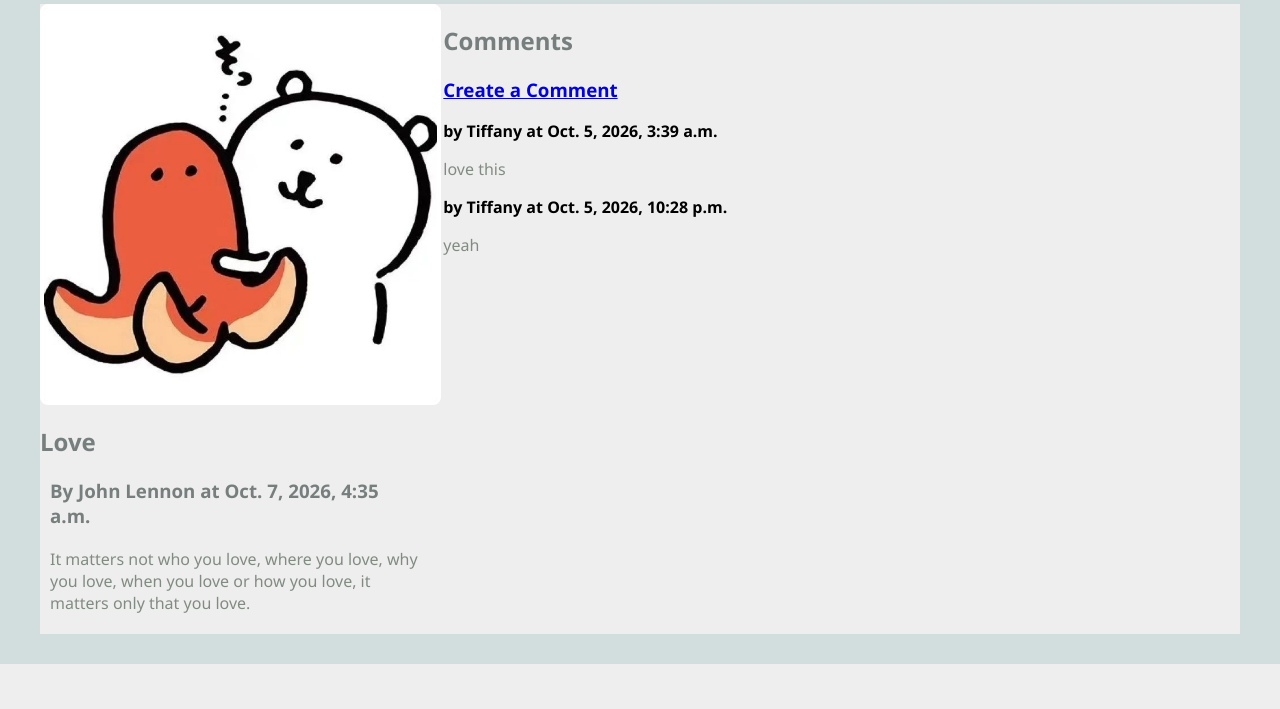
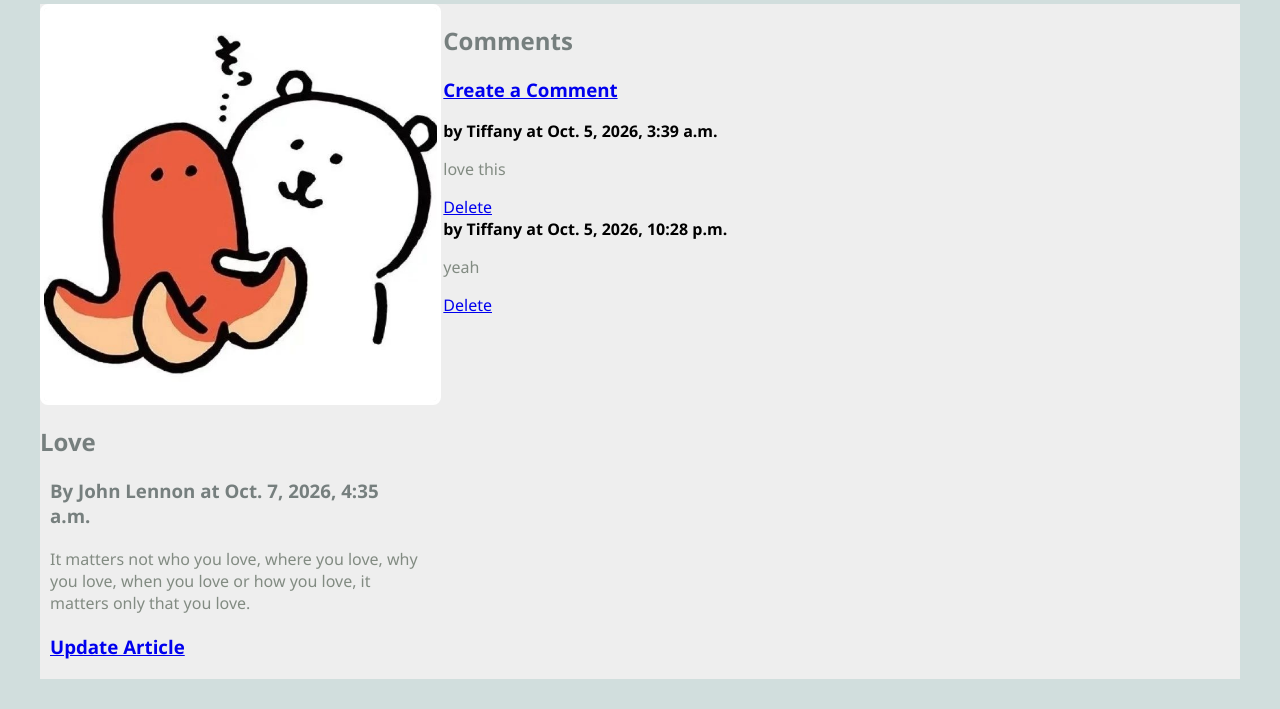
Before and after one commit to TiffanyYam114/cs412, a Django app: page /blog/article in a window 1280 px wide. Shown: the part 244-953 px from the top of the page. Before the commit the page ends 908 px from the top, so only its background shows below. Run offline with Django 5.2, Linux system fonts and the light colour scheme; data comes from the database, SQL or seed files in the repository.

Commit message:
Updated blog example

```diff
--- a/blog/templates/blog/article.html
+++ b/blog/templates/blog/article.html
@@ -14,6 +14,7 @@
             <h2>{{article.title}}</h2>
             <h3>By {{article.author}} at {{article.published}}</h3>
             <p>{{article.text}}</p>
+            <h3><a href="{% url 'update_article' article.pk %}">Update Article</a></h3>
         </div>
     </article>
 
@@ -27,6 +28,7 @@
             <div>
                 <strong>by {{comment.author}} at {{comment.published}}</strong>
                 <p>{{comment.text}}</p>
+                <a href="{% url 'delete_comment' comment.pk %}">Delete</a>
             </div>
         {% endfor %}
     </div>
--- a/blog/urls.py
+++ b/blog/urls.py
@@ -1,11 +1,13 @@
 from django.urls import path
-from .views import * #ShowAllView, ArticleView, RandomArticleView
+from .views import * # ShowAllView, ArticleView, RandomArticleView
 
 urlpatterns = [
     path('', ShowAllView.as_view(), name="show_all"),
+    path('article', RandomArticleView.as_view(), name="article"),
     path('show_all', ShowAllView.as_view(), name="show_all"),
     path('article/create', CreateArticleView.as_view(), name="create_article"),
     path('article/<int:pk>', ArticleView.as_view(), name="article"),
-    path('article', RandomArticleView.as_view(), name="article"),
     path('article/<int:pk>/create_comment', CreateCommentView.as_view(), name="create_comment"),
+    path('article/<int:pk>/update', UpdateArticleView.as_view(), name="update_article"),
+    path('comment/<int:pk>/delete', DeleteCommentView.as_view(), name="delete_comment"),
 ]
--- a/blog/views.py
+++ b/blog/views.py
@@ -1,9 +1,9 @@
 """Views for the blog application"""
 
 from django.shortcuts import render
-from django.views.generic import ListView, DetailView, CreateView
-from .models import Article
-from .forms import CreateArticleForm, CreateCommentForm
+from django.views.generic import ListView, DetailView, CreateView, UpdateView, DeleteView
+from .models import Article, Comment
+from .forms import CreateArticleForm, CreateCommentForm, UpdateArticleForm
 from django.urls import reverse
 
 import random
@@ -108,3 +108,31 @@ class CreateCommentView(CreateView):
 
         # Delegate the work to the superclass method form_valid
         return super().form_valid(form)
+
+
+class UpdateArticleView(UpdateView):
+    """View class to handle update of an Article based on its PK."""
+
+    model = Article
+    form_class = UpdateArticleForm
+    template_name = "blog/update_article_form.html"
+
+
+class DeleteCommentView(DeleteView):
+    """View class to delete a Comment on an Article."""
+
+    model = Comment
+    template_name = "blog/delete_comment_form.html"
+
+    def get_success_url(self):
+        """Return the URL to redirect to after a successful delete."""
+
+        # Find the PK for this comment:
+        pk = self.kwargs["pk"]
+        # Find the Comment object:
+        comment = Comment.objects.get(pk=pk)
+
+        # Find the PK of the Article to which this comment is associated:
+        article = comment.article
+
+        return reverse('article', kwargs={"pk": article.pk})
```
Also changed, not shown: blog/forms.py (+9 -0 lines), blog/templates/blog/delete_comment_form.html (added, +18 -0 lines), blog/templates/blog/update_article_form.html (added, +21 -0 lines).
